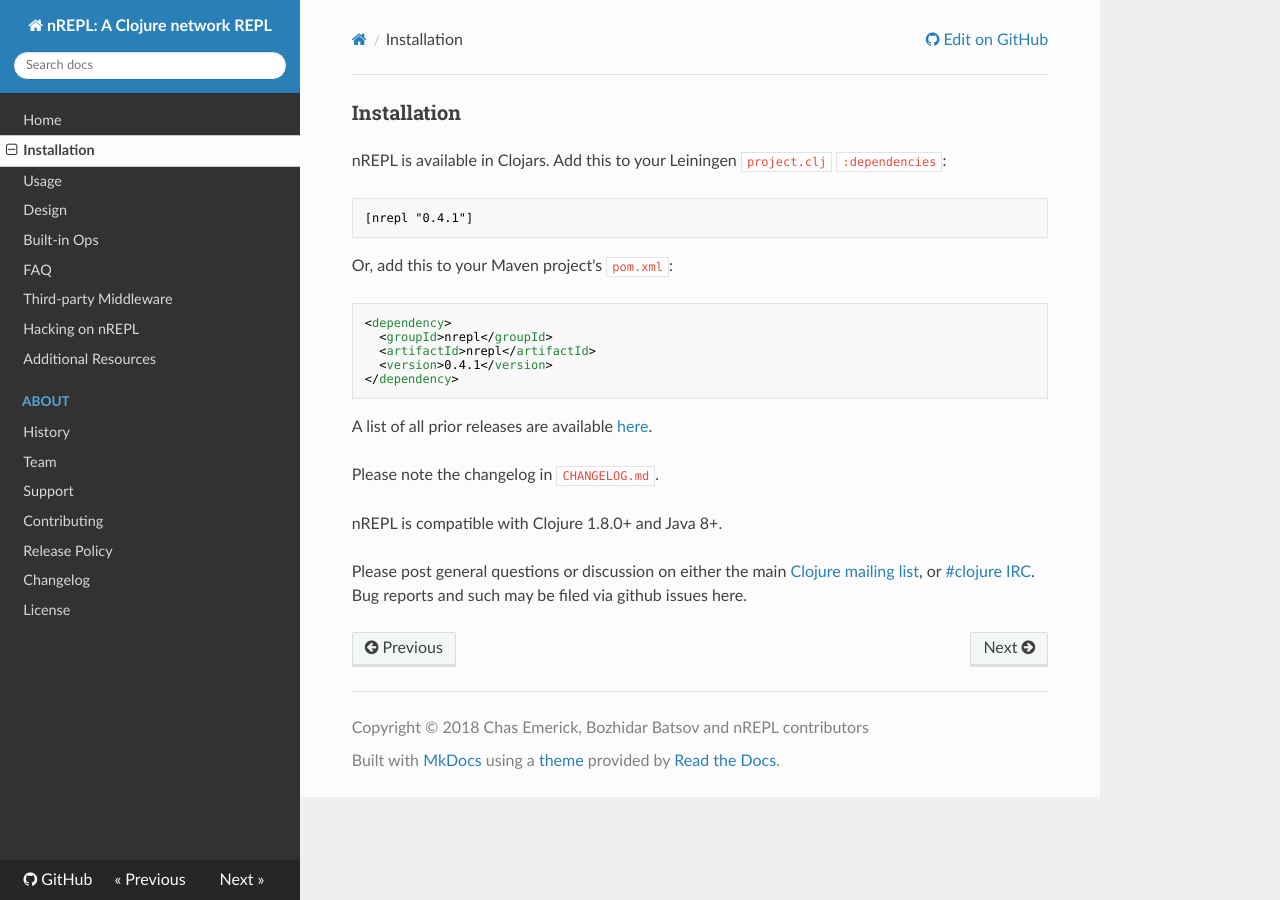
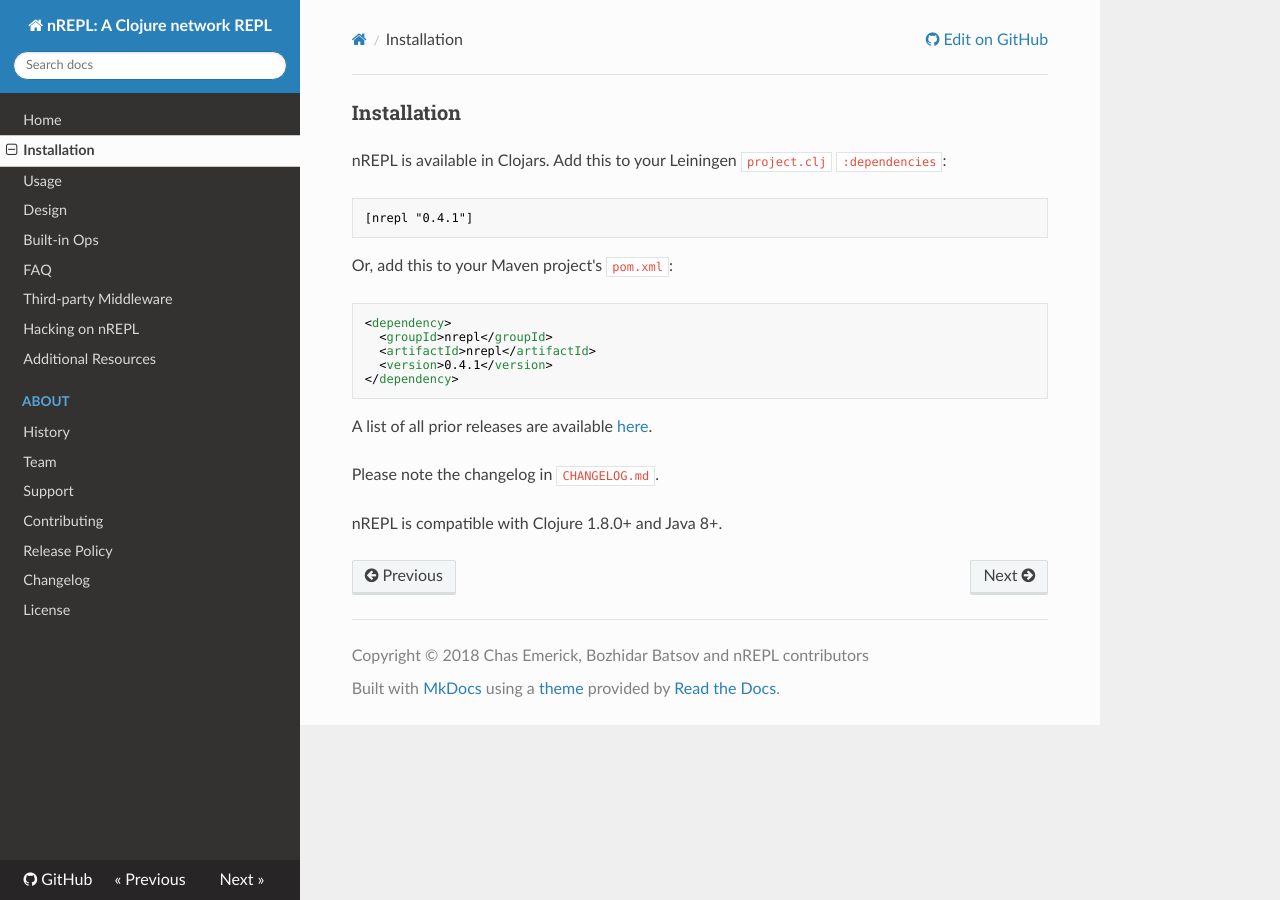
Before and after one commit to nrepl/nrepl, an MkDocs documentation site: the page built from doc/installation.md, in a window 1280 px wide. Built offline with MkDocs 1.6.1, drawn with Linux system fonts in a browser that asks for light colours; nearby versions of some CDN libraries; old or Windows-style settings are respelled for this version of MkDocs.

Commit message:
Clean up the installation section
This info is already available in "Contributing".

```diff
--- a/doc/installation.md
+++ b/doc/installation.md
@@ -23,8 +23,3 @@ A list of all prior releases are available
 Please note the changelog in `CHANGELOG.md`.
 
 nREPL is compatible with Clojure 1.8.0+ and Java 8+.
-
-Please post general questions or discussion on either the main [Clojure mailing
-list](http://groups.google.com/group/clojure/), or [#clojure
-IRC](https://webchat.freenode.net/?url=irc%3A%2F%2Firc.freenode.net%2Fclojure).
-Bug reports and such may be filed via github issues here.
```
